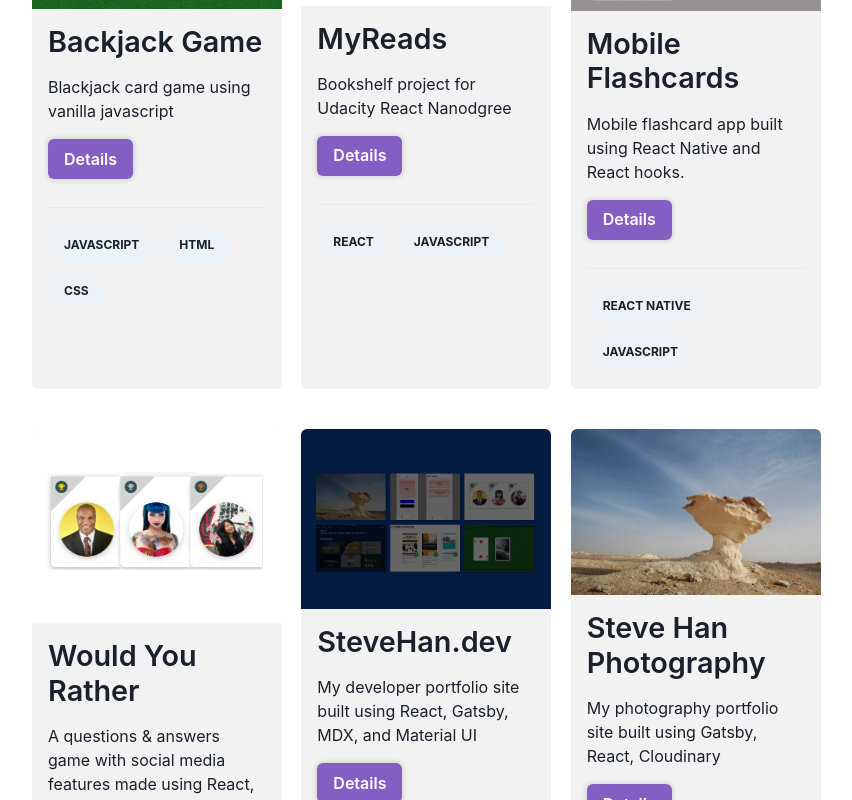
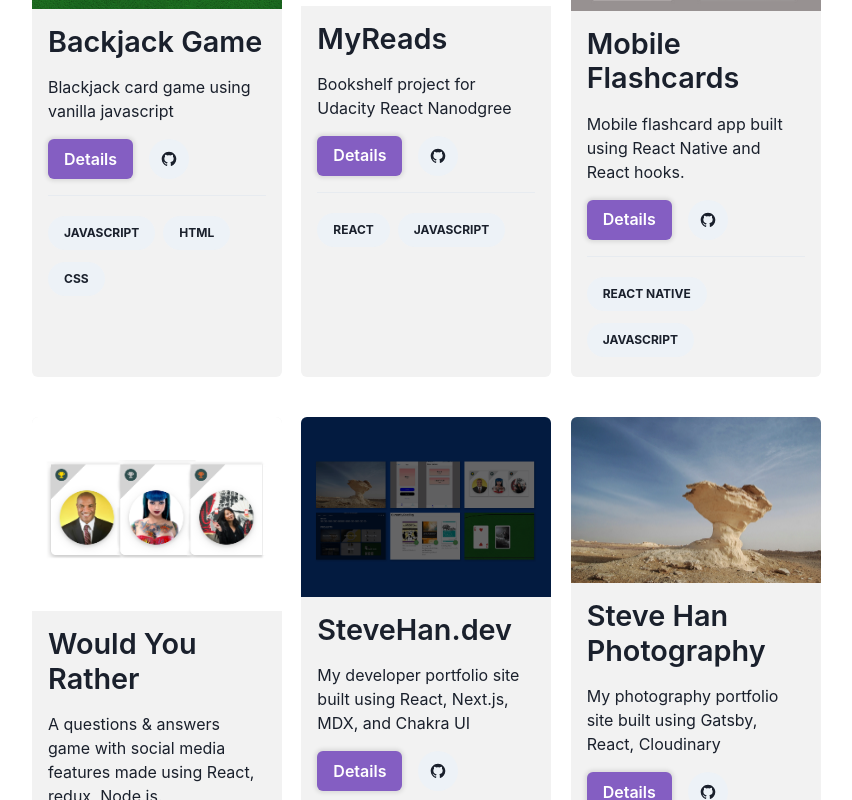
Before and after one commit to stevehanstudio/stevehan-dev-nextjs, a Next.js app: page /projects in a window 1280 px wide. Shown: the part 340-1140 px from the top of the page, without its empty margins (224-1076 px from the left). Built offline with nearby package versions, Linux system fonts and the light colour scheme.

Commit message:
update stevehan.dev subtitle in mdx, add link to Github project page

```diff
--- a/pages/projects.js
+++ b/pages/projects.js
@@ -14,12 +14,16 @@
 	Text,
 	Image,
 	Heading,
+	Icon,
+	IconButton,
+	ExternalLinkIcon,
 	Link,
 	Divider,
 	UnorderedList,
 	ListItem,
 	useColorMode,
 } from '@chakra-ui/react';
+import { GrGithub } from 'react-icons/gr'
 import { useMediaQuery } from '@chakra-ui/media-query';
 import Layout from '../components/Layout';
 
@@ -66,16 +70,33 @@
 								</Link>
 							</NextLink>
 							<Text>{project.data.subtitle}</Text>
-							<Button variant='primary' my={4}>
-								Details
-							</Button>
-							<Divider my={3}/>
+							<Flex my={4}>
+								<Button variant='primary' mr={4}>
+									Details
+								</Button>
+								<Link href={project.data.github} isExternal>
+									<IconButton
+										as={GrGithub}
+										rounded='full'
+										p={3}
+									/>
+								</Link>
+							</Flex>
+							<Divider my={3} />
 							{project.data.skills.map((skill, index) => {
 								return (
-									<Badge key={index} rounded='full' px={4} py={2} mr={2} mt={2} mb={1}>
+									<Badge
+										key={index}
+										rounded='full'
+										px={4}
+										py={2}
+										mr={2}
+										mt={2}
+										mb={1}
+									>
 										{skill}
 									</Badge>
-								)
+								);
 							})}
 						</Box>
 					</Container>
--- a/projects/project-5.mdx
+++ b/projects/project-5.mdx
@@ -1,12 +1,12 @@
 ---
 title: SteveHan.dev
-subtitle: My developer portfolio site built using React, Gatsby, MDX, and Material UI
+subtitle: My developer portfolio site built using React, Next.js, MDX, and Chakra UI
 slug: stevehan-dev
 image: ./images/stevehan-dev.png
 screenshot: ./images/stevehan-dev-screenshot.png
 date: "2020-08-15"
 author: Steve Han
-skills: ["React","Gatsby","Javascript","GraphQL","Styled Components","Material UI"]
+skills: ["React","Next.js","Javascript","Chakra UI"]
 website: https://www.stevehan.dev
 github: https://github.com/stevehanstudio/stevehan-dev
 ---
```
